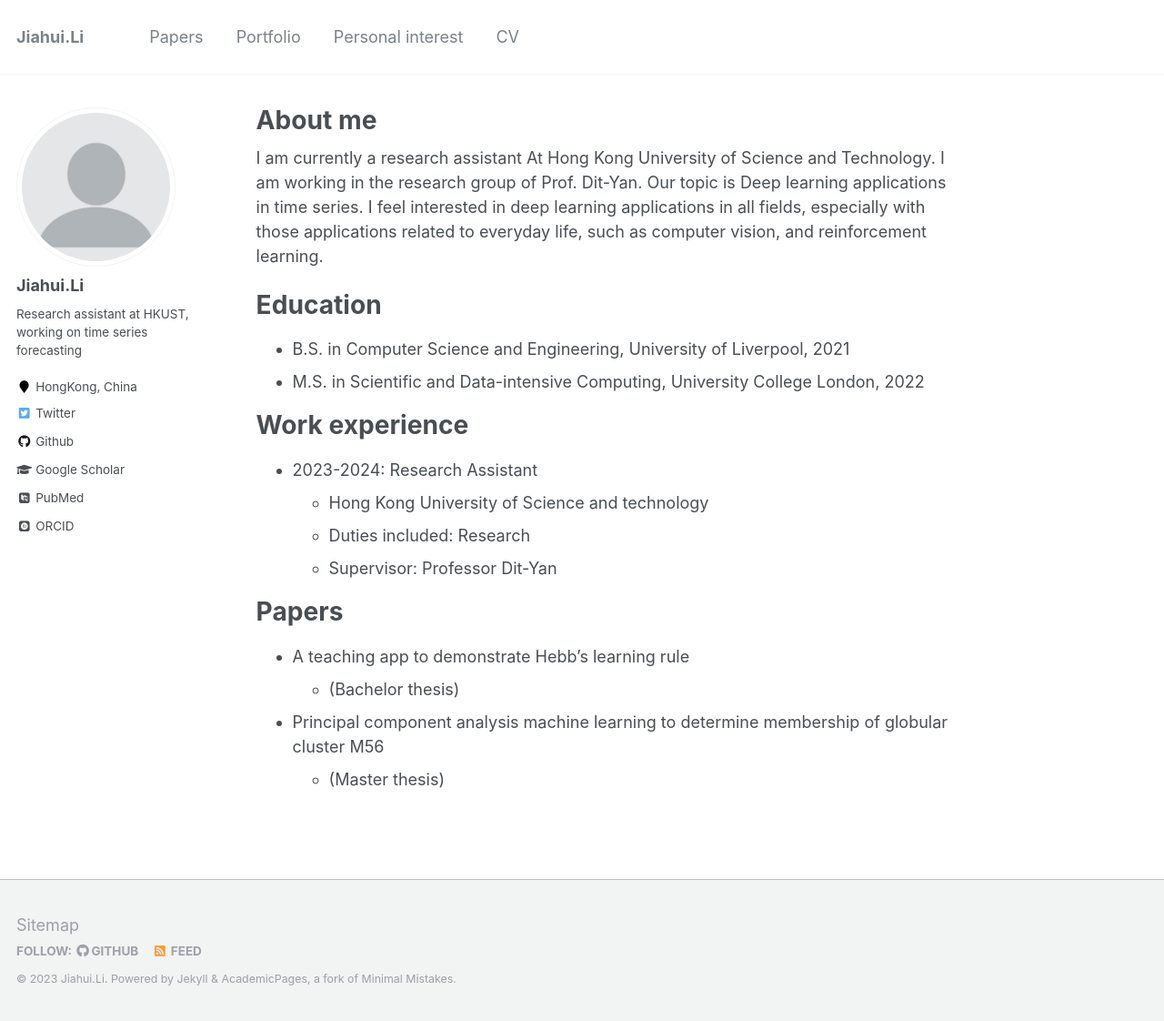
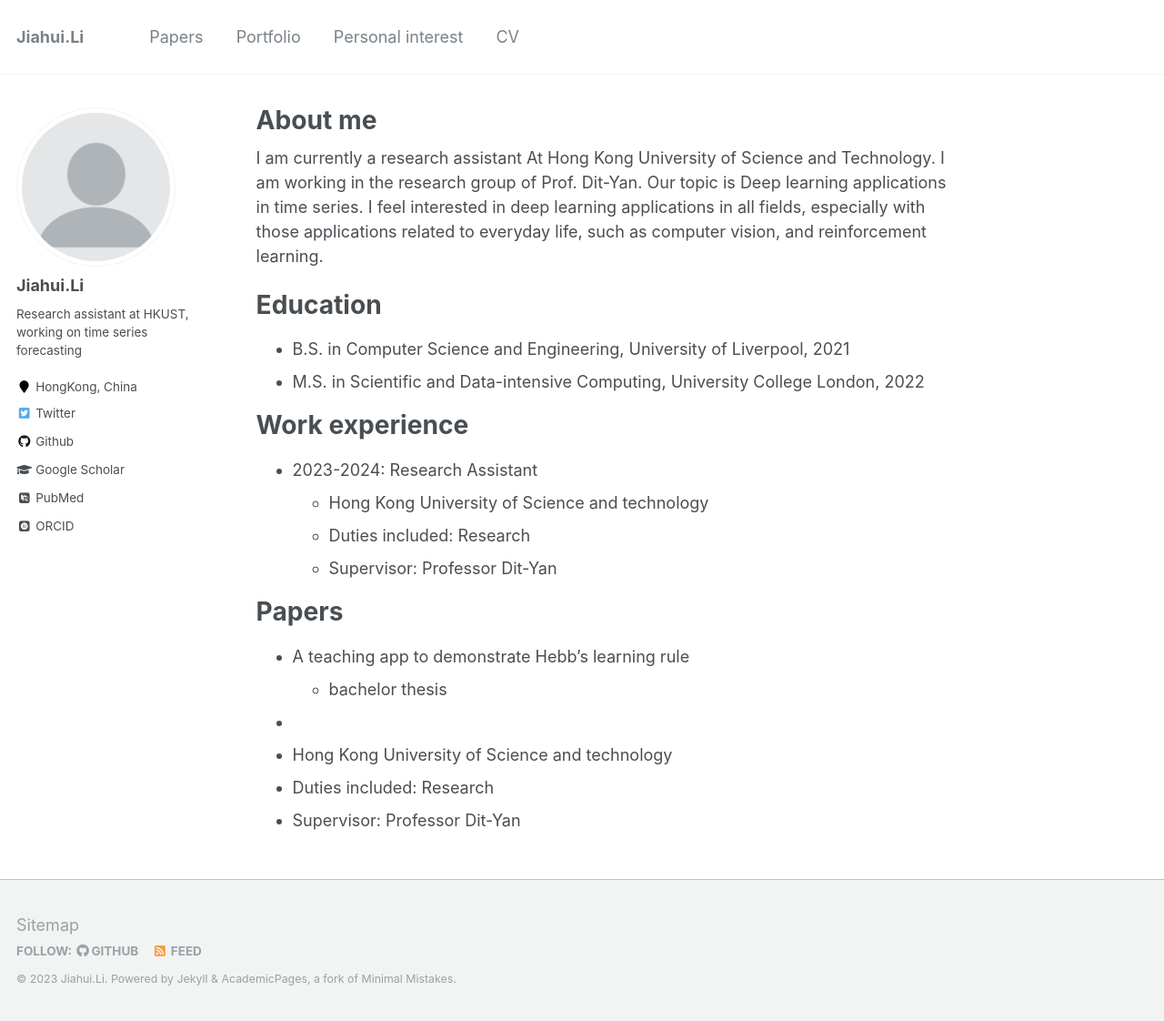
Before and after one commit to jimmylihui/jimmylihui.github.io, a Jekyll site: the page built from _pages/about.md, in a window 1280 px wide and 1122 px high. Shown: the whole window at 91% size. Built offline with Jekyll 4.4.1, drawn with Linux system fonts in a browser that asks for light colours; some web fonts are replaced.

Commit message:
Update about.md

```diff
--- a/_pages/about.md
+++ b/_pages/about.md
@@ -26,7 +26,8 @@ Work experience
 Papers
 ======
 * A teaching app to demonstrate Hebb's learning rule
-  * (Bachelor thesis)
-
-* Principal component analysis machine learning to determine membership of globular cluster M56
-  * (Master thesis)
+  * bachelor thesis
+*
+  * Hong Kong University of Science and technology
+  * Duties included: Research
+  * Supervisor: Professor Dit-Yan
```
